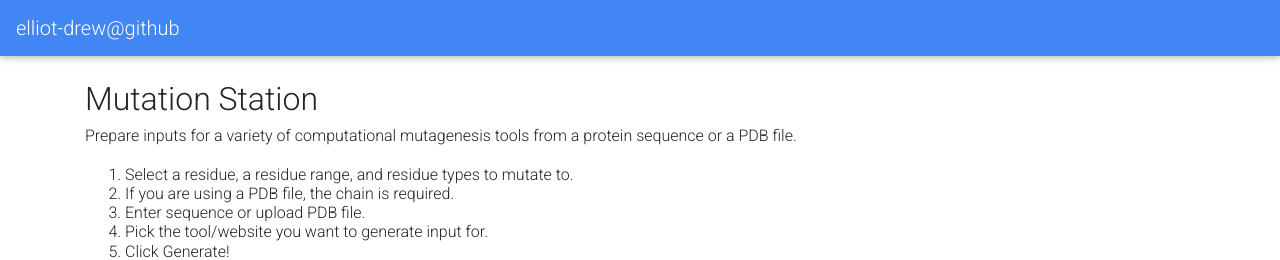
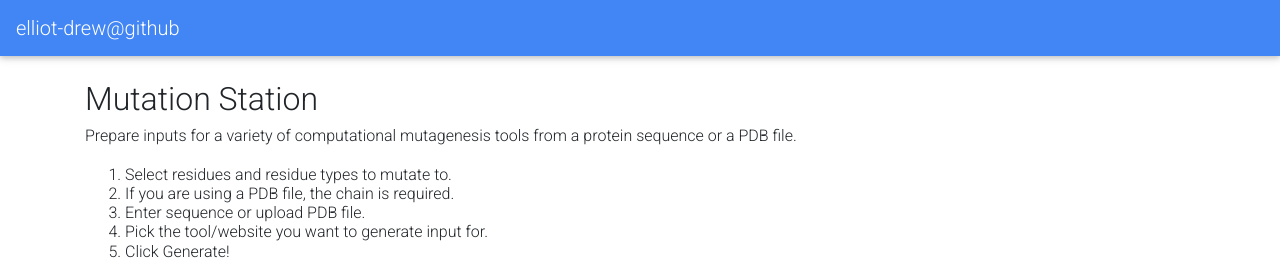
Before and after one commit to elliot-drew/mutation-station, a plain HTML site: page index.html in a window 1280 px wide. Shown: the top 260 px of the page. Drawn offline with nearby package versions, Linux system fonts and the light colour scheme.

Commit message:
README/Website flufftext changed

```diff
--- a/index.html
+++ b/index.html
@@ -77,7 +77,7 @@
                         tools from a protein sequence or a PDB file.
                         <br><br>
                         <ol>
-                            <li>Select a residue, a residue range, and residue types to
+                            <li>Select residues and residue types to
                         mutate to.</li>
 
                             <li>If you are using a PDB file, the chain is required.</li>
```
Also changed, not shown: 1 other file.
